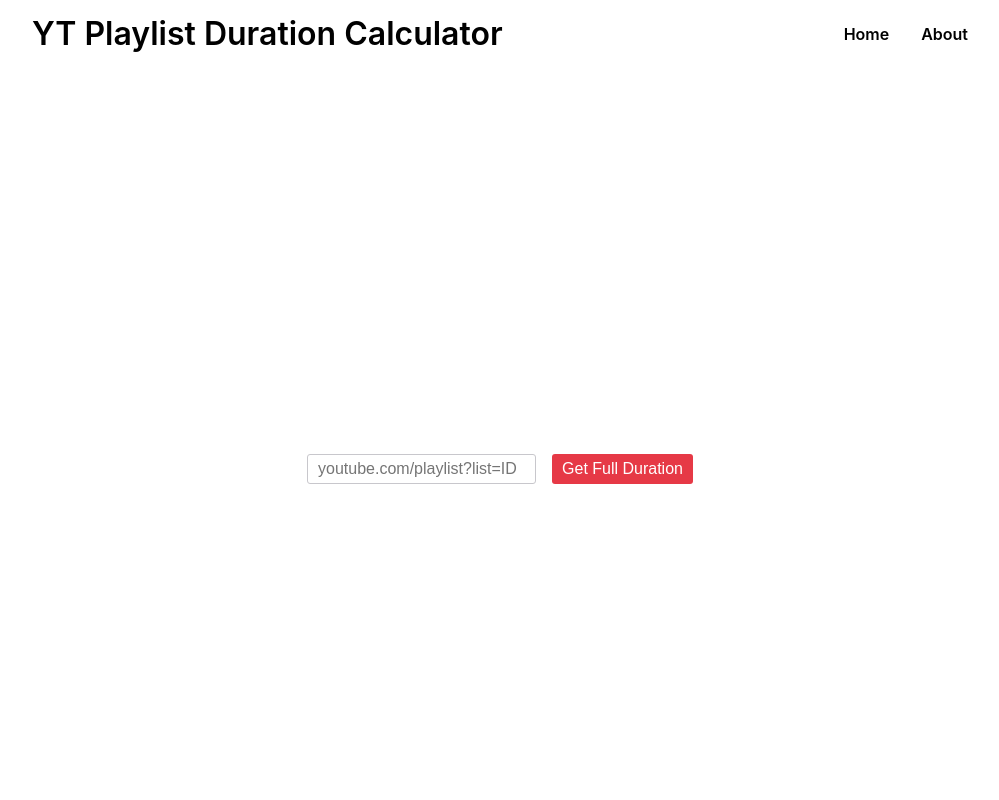
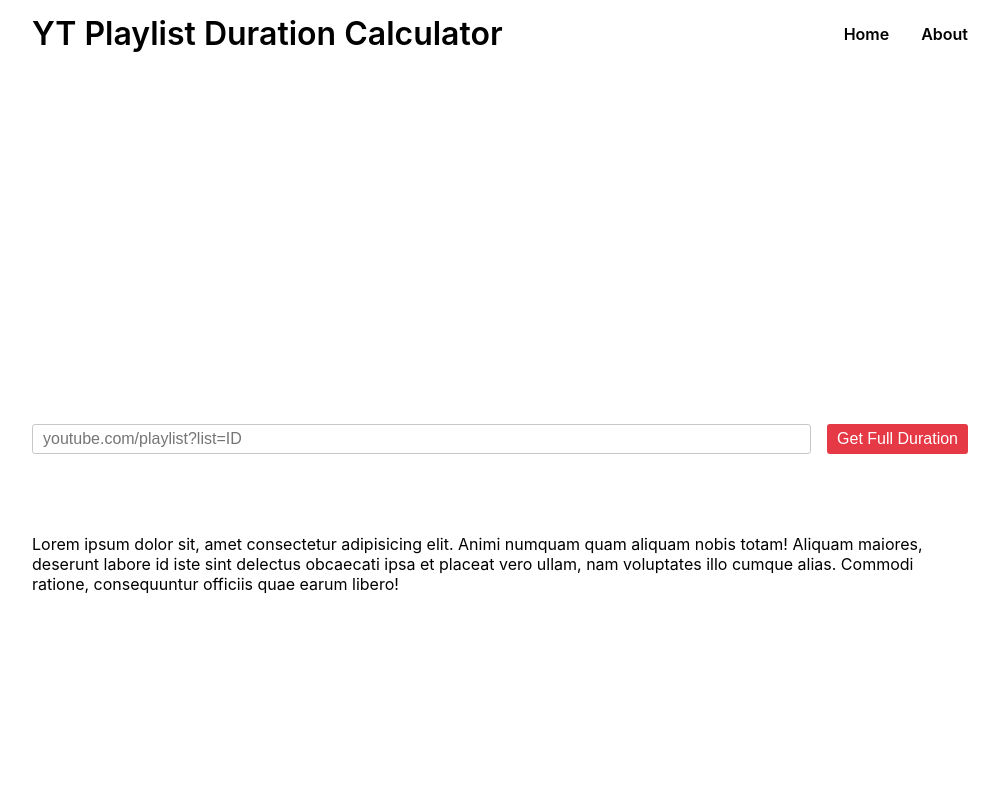
Before and after one commit to ccna35/youtube-playlist-duration-calculator, a Next.js app in the folder client/: page / in a window 1280 px wide. Shown: the top 800 px of the page, without its empty margins (140-1139 px from the left). Built offline with nearby package versions, Linux system fonts and the light colour scheme.

Commit message:
"another client commit"

```diff
--- a/client/pages/index.js
+++ b/client/pages/index.js
@@ -20,6 +20,13 @@
             <input type="text" placeholder="youtube.com/playlist?list=ID" />
             <button type="button">Get Full Duration</button>
           </div>
+          <div>
+            Lorem ipsum dolor sit, amet consectetur adipisicing elit. Animi
+            numquam quam aliquam nobis totam! Aliquam maiores, deserunt labore
+            id iste sint delectus obcaecati ipsa et placeat vero ullam, nam
+            voluptates illo cumque alias. Commodi ratione, consequuntur officiis
+            quae earum libero!
+          </div>
         </div>
       </main>
       <Footer />
```
